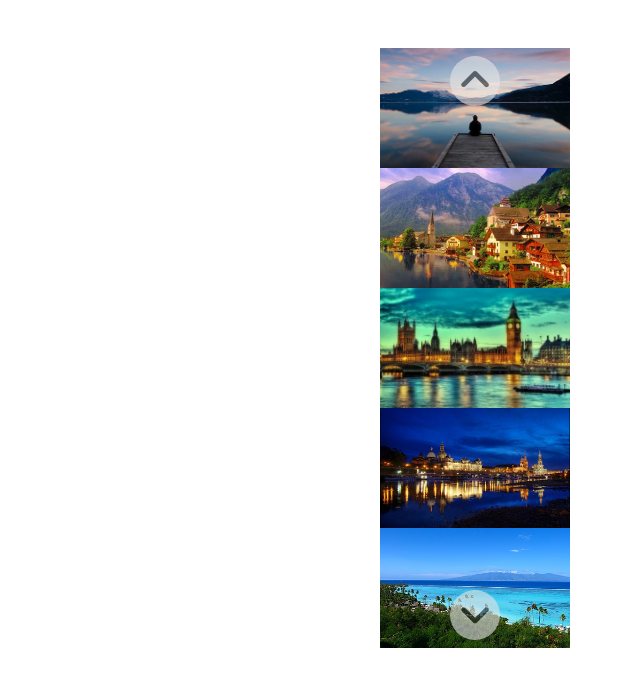
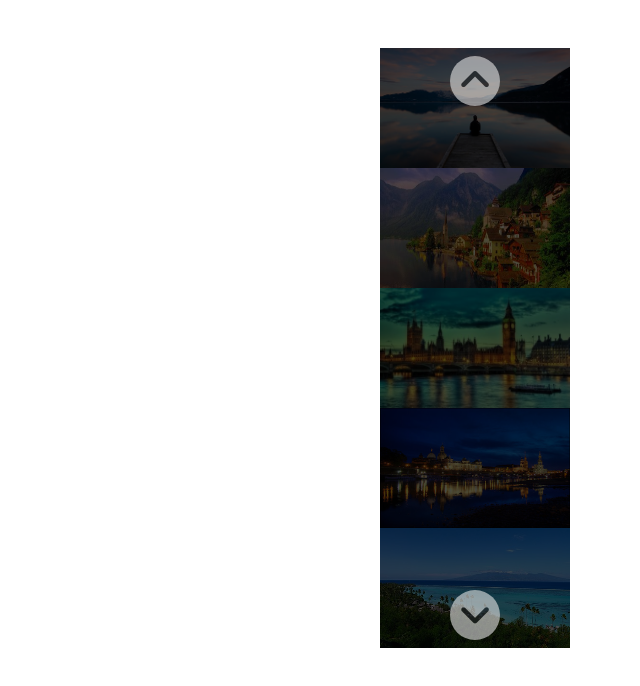
Before and after one commit to cochy98/js-array-carousel, a plain HTML site: page index.html in a window 1280 px wide. Both pictures are taken after a click on the element 1115 px from the left and 81 px from the top of the page. Shown: the whole page, without its empty margins (640-1280 px from the left). Drawn offline with nearby package versions, Linux system fonts and the light colour scheme.

Commit message:
aggiunto layover sui thubnails

```diff
--- a/css/style.css
+++ b/css/style.css
@@ -24,14 +24,29 @@
     width: 60%;
 }
 
-.carousel-thubnails>.my-img-thub{
+.img-thub{
     width: 100%;
     height: calc(100% / 5);
-    object-fit: cover;
 }
 
-.carousel-thubnails>.my-img-thub.active{
+.img-thub>.my-img-thub{
+    width: 100%;
+    height: 100%;
+}
+
+.img-thub>.layover{
+    width: 100%;
+    height: 100%;
+    background-color: rgba(0, 0, 0, .7);
+}
+
+.img-thub>.my-img-thub.active{
 	border: 3px solid white;
+}
+
+#previous,
+#next{
+    z-index: 1;
 }
 
 /* Stile icone up/down */
--- a/js/main.js
+++ b/js/main.js
@@ -40,7 +40,11 @@ for (let i = 0 ; i < items.length ; i++){
         </div>
     </div>`;
 
-    newCarouselImgThub += `<img src="${items[i]}" class="my-img-thub" alt="thubnails photo">`;
+    newCarouselImgThub += `
+    <div class="img-thub position-relative">
+        <div class="layover position-absolute top-0"></div>
+        <img src="${items[i]}" class="my-img-thub" alt="thubnails photo">
+    </div>`;
 }
 
 // Inserisco dinamicamente i singoli elementi all'interno del contenitore generale 'my-carousel'
@@ -56,27 +60,38 @@ thubnailsWrapper.innerHTML += newCarouselImgThub;
 const carouselElements = document.getElementsByClassName('carousel-element');
 const thubnailsImg = document.getElementsByClassName('my-img-thub');
 
+// Richiamo il div 'layover' per poterlo rimuovere sull'immagine attiva
+const layover = document.getElementsByClassName('layover');
+console.log(layover);
+
 // carouselElements è un array a tutti gli effetti, con gli indici possiamo aggiungere la classe active al primo elemento
 carouselElements[0].classList.add('active');
 thubnailsImg[0].classList.add('active');
+
+// Aggiungo la classe per rimuovere il layover
+layover[0].classList.add('d-none');
 
 let count = 0;
 const nextButton = document.getElementById('next');
 nextButton.addEventListener('click', function(){
     carouselElements[count].classList.remove('active');
     thubnailsImg[count].classList.remove('active');
+    layover[count].classList.remove('d-none');
 
     count ++;
     carouselElements[count].classList.add('active');
     thubnailsImg[count].classList.add('active');
+    layover[count].classList.add('d-none');
 });
 
 const previousButton = document.getElementById('previous');
 previousButton.addEventListener('click', function(){
     carouselElements[count].classList.remove('active');
     thubnailsImg[count].classList.remove('active');
+    layover[count].classList.remove('d-none');
 
     count --;
     carouselElements[count].classList.add('active');
     thubnailsImg[count].classList.add('active');
+    layover[count].classList.add('d-none');
 });
```
